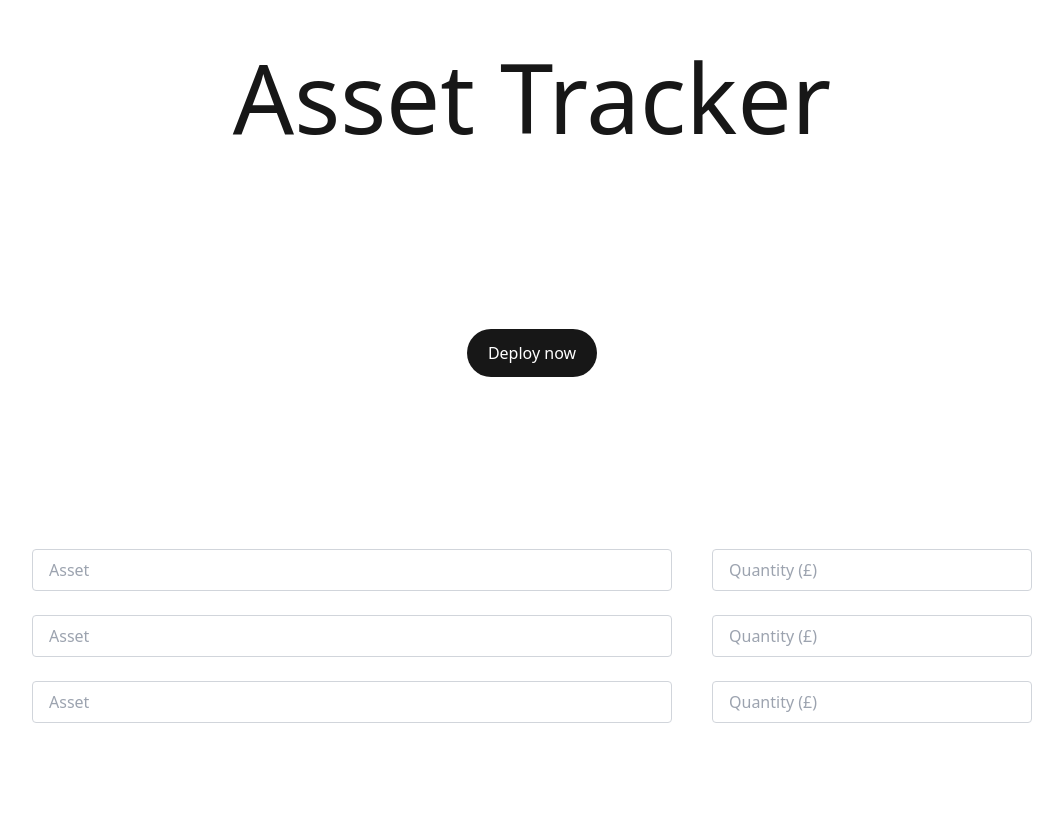
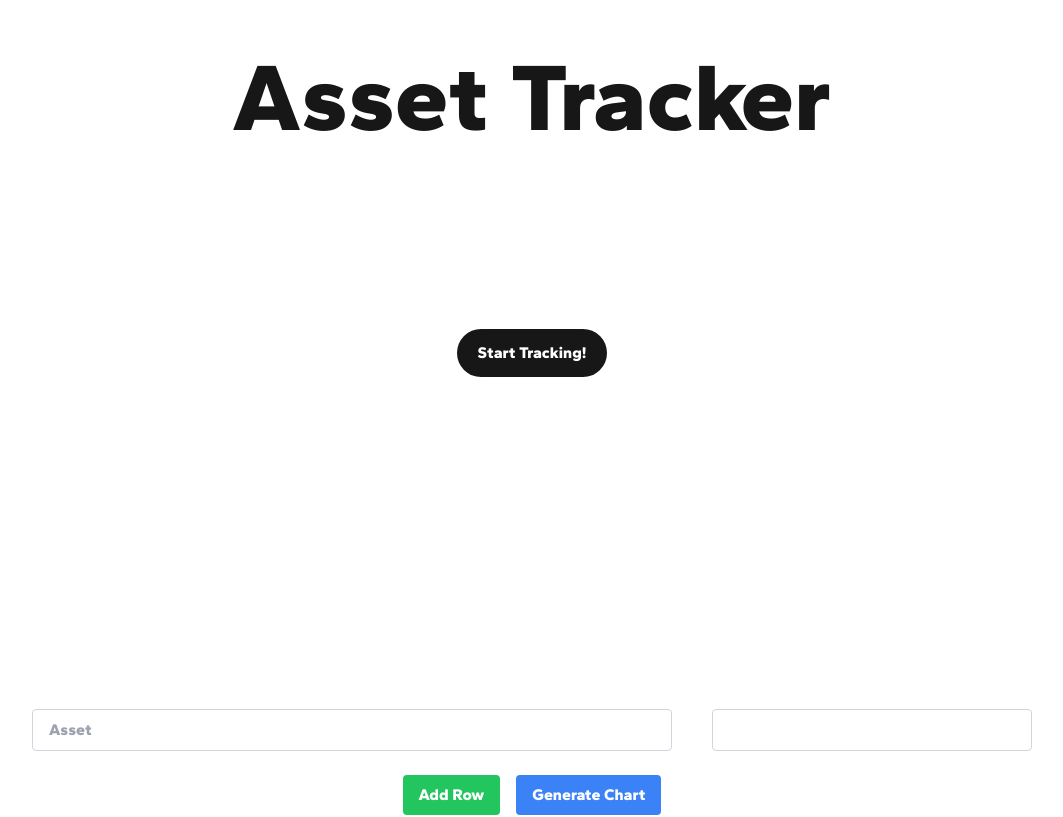
Before and after one commit to jsr0000/wheresmymoney, a Next.js app: page / in a window 1280 px wide. Shown: the part 135-952 px from the top of the page, without its empty margins (108-1171 px from the left). Before the commit the page ends 870 px from the top, so only its background shows below. Built offline with nearby package versions, Linux system fonts and the light colour scheme.

Commit message:
add chart dynamics

```diff
--- a/app/layout.js
+++ b/app/layout.js
@@ -15,7 +15,7 @@ export default function RootLayout({ children }) {
   return (
     <html lang="en">
       <body
-        className={`${gantariFont.className}  antialiased`}>
+        className={`${gantariFont.className}`}>
         {children}
       </body>
     </html>
--- a/app/page.js
+++ b/app/page.js
@@ -1,63 +1,113 @@
-import Image from "next/image";
+"use client";
 
+import React, { useState, useRef } from "react";
+import { Pie } from "react-chartjs-2";
+import { Chart as ChartJS, ArcElement, Tooltip, Legend } from "chart.js";
+
+// Register Chart.js components
+ChartJS.register(ArcElement, Tooltip, Legend);
 
 export default function Home() {
+  const scrollToSectionRef = useRef(null);
+
+  const handleScroll = () => {
+    scrollToSectionRef.current?.scrollIntoView({ behavior: "smooth" });
+  };
+
+  // State for inputs and chart data
+  const [inputs, setInputs] = useState([{ asset: "", quantity: 0 }]);
+  const [chartData, setChartData] = useState({
+    labels: [],
+    datasets: [
+      {
+        data: [],
+        backgroundColor: ["#FF6384", "#36A2EB", "#FFCE56", "#4BC0C0", "#9966FF"],
+      },
+    ],
+  });
+
+  // Add a new input row
+  const addRow = () => {
+    setInputs([...inputs, { asset: "", quantity: 0 }]);
+  };
+
+  // Update input values
+  const updateInput = (index, field, value) => {
+    const updatedInputs = inputs.map((input, i) =>
+      i === index ? { ...input, [field]: value } : input
+    );
+    setInputs(updatedInputs);
+  };
+
+  // Generate chart data
+  const generateChartData = () => {
+    const labels = inputs.map((input) => input.asset);
+    const data = inputs.map((input) => parseFloat(input.quantity) || 0);
+
+    setChartData({
+      labels,
+      datasets: [
+        {
+          data,
+          backgroundColor: ["#FF6384", "#36A2EB", "#FFCE56", "#4BC0C0", "#9966FF"],
+        },
+      ],
+    });
+  };
+
   return (
-    <body>
     <div>
       <div>
         <h1 className="flex justify-center pt-40">Asset Tracker</h1>
       </div>
       <div className="flex items-center justify-center p-40">
-          <a
+        <button
           className="rounded-full border border-solid border-transparent transition-colors flex items-center justify-center bg-foreground text-background gap-2 hover:bg-[#383838] dark:hover:bg-[#ccc] text-sm sm:text-base h-10 sm:h-12 px-4 sm:px-5"
-            href="https://google.com"
-            target="_blank"
-            rel="noopener noreferrer"
+          onClick={handleScroll}
         >
-            Deploy now
-          </a>
+          Start Tracking!
+        </button>
       </div>
-        <div>
-          <div class="flex items-center justify-center gap-10 py-3 pt-300">
+      <div className="pt-40" ref={scrollToSectionRef}>
+        {inputs.map((input, index) => (
+          <div key={index} className="flex items-center justify-center gap-10 py-3">
             <input
               type="text"
               placeholder="Asset"
-              class="border border-gray-300 rounded px-4 py-2 w-1/2 focus:outline-none focus:ring-2 focus:ring-green-500 text-background"
+              value={input.asset}
+              onChange={(e) => updateInput(index, "asset", e.target.value)}
+              className="border border-gray-300 rounded px-4 py-2 w-1/2 focus:outline-none focus:ring-2 focus:ring-green-500 text-background"
             />
             <input
               type="number"
               placeholder="Quantity (£)"
-              class="border border-gray-300 rounded px-4 py-2 w-1/4 focus:outline-none focus:ring-2 focus:ring-green-500 text-background"
+              value={input.quantity}
+              onChange={(e) => updateInput(index, "quantity", e.target.value)}
+              className="border border-gray-300 rounded px-4 py-2 w-1/4 focus:outline-none focus:ring-2 focus:ring-green-500 text-background"
             />
           </div>
-          <div class="flex items-center justify-center gap-10 py-3">
-            <input
-              type="text"
-              placeholder="Asset"
-              class="border border-gray-300 rounded px-4 py-2 w-1/2 focus:outline-none focus:ring-2 focus:ring-green-500 text-background"
-            />
-            <input
-              type="number"
-              placeholder="Quantity (£)"
-              class="border border-gray-300 rounded px-4 py-2 w-1/4 focus:outline-none focus:ring-2 focus:ring-green-500 text-background"
-            />
-          </div>
-          <div class="flex items-center justify-center gap-10 py-3">
-            <input
-              type="text"
-              placeholder="Asset"
-              class="border border-gray-300 rounded px-4 py-2 w-1/2 focus:outline-none focus:ring-2 focus:ring-green-500 text-background"
-            />
-            <input
-              type="number"
-              placeholder="Quantity (£)"
-              class="border border-gray-300 rounded px-4 py-2 w-1/4 focus:outline-none focus:ring-2 focus:ring-green-500 text-background"
-            />
+        ))}
+        <div className="flex items-center justify-center py-3">
+          <button
+            onClick={addRow}
+            className="bg-green-500 text-white px-4 py-2 rounded hover:bg-green-600"
+          >
+            Add Row
+          </button>
+          <button
+            onClick={generateChartData}
+            className="bg-blue-500 text-white px-4 py-2 rounded hover:bg-blue-600 ml-4"
+          >
+            Generate Chart
+          </button>
         </div>
       </div>
-
+      <div  className="pt-20">
+        <h2 className="text-center text-xl font-bold mb-4">Pie Chart</h2>
+        <div className="flex justify-center">
+          <Pie data={chartData} />
         </div>
-    </body>
+      </div>
+    </div>
   );
 }
```
Also changed, not shown: package.json (+7 -5 lines), 1 other file (tests, documents, lock files or other folders). Lines whose indentation alone changed are shown as unchanged.
